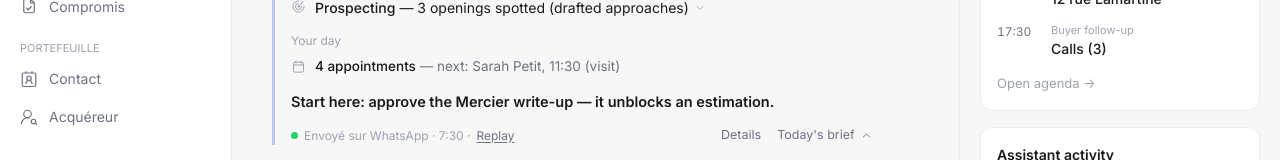
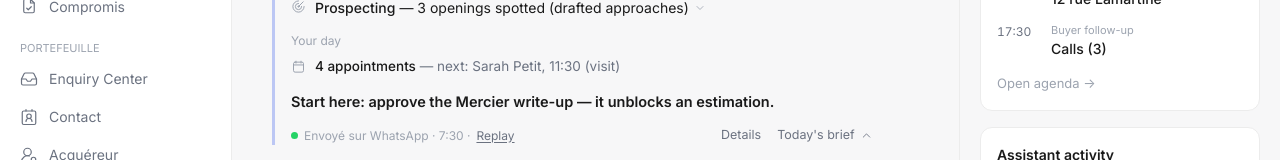
Before and after one commit to NessOmni/Crm-Proto-post-visit-inquiry-center, a React (Vite) app: page / in a window 1280 px wide. Shown: the part 491-651 px from the top of the page. Built offline with nearby package versions, Linux system fonts and the light colour scheme.

Commit message:
Add Enquiry Center to the Portefeuille nav, wired to the Lead Lens
The product's namesake depth view had no nav entry. Add 'Enquiry Center'
(inbox icon) to the Portefeuille section, wired to open the Lead Lens — a
real, safe surface — unlike the inert Contact/Acquéreur placeholders.

```diff
--- a/src/components/LeftRail.tsx
+++ b/src/components/LeftRail.tsx
@@ -14,6 +14,7 @@ import {
   IconFileSignature,
   IconBadgeEuro,
   IconFileCheck,
+  IconInbox,
   IconContactRound,
   IconUserRoundSearch,
   IconSidebar,
@@ -35,7 +36,7 @@ export function LeftRail({
   collapsed: boolean;
   onToggle: () => void;
 }) {
-  const { view, goHome } = useDemo();
+  const { view, goHome, openLens } = useDemo();
 
   // Group 1 — surfaces. Accueil is the live home; the rest are inert.
   const surfaces: NavItem[] = [
@@ -65,6 +66,9 @@ export function LeftRail({
     {
       label: "Portefeuille",
       items: [
+        // The Enquiry Center is the product's namesake depth view — wired
+        // to the Lead Lens (a real, safe surface), unlike the inert items.
+        { id: "enquiry-center", label: "Enquiry Center", Icon: IconInbox, onClick: openLens },
         { id: "contact", label: "Contact", Icon: IconContactRound },
         { id: "acquereur", label: "Acquéreur", Icon: IconUserRoundSearch },
       ],
--- a/src/components/icons.tsx
+++ b/src/components/icons.tsx
@@ -236,6 +236,13 @@ export const IconContactRound = (p: SVGProps<SVGSVGElement>) => (
   </svg>
 );
 
+export const IconInbox = (p: SVGProps<SVGSVGElement>) => (
+  <svg {...base(p)}>
+    <path d="M22 12h-6l-2 3h-4l-2-3H2" />
+    <path d="M5.45 5.11 2 12v6a2 2 0 0 0 2 2h16a2 2 0 0 0 2-2v-6l-3.45-6.89A2 2 0 0 0 16.76 4H7.24a2 2 0 0 0-1.79 1.11z" />
+  </svg>
+);
+
 export const IconUserRoundSearch = (p: SVGProps<SVGSVGElement>) => (
   <svg {...base(p)}>
     <circle cx="10" cy="8" r="5" />
```
